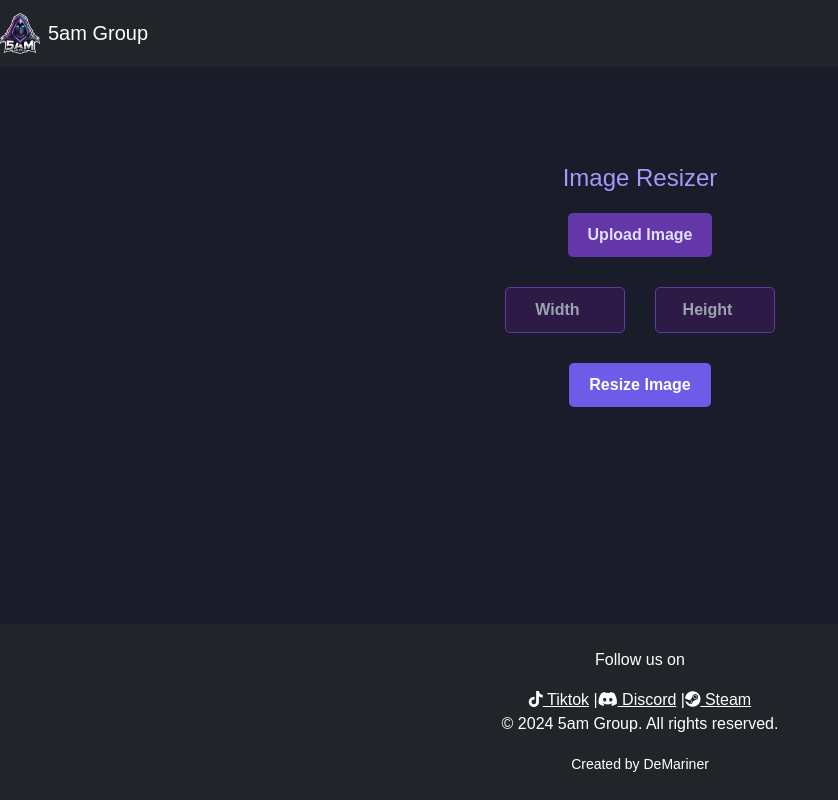
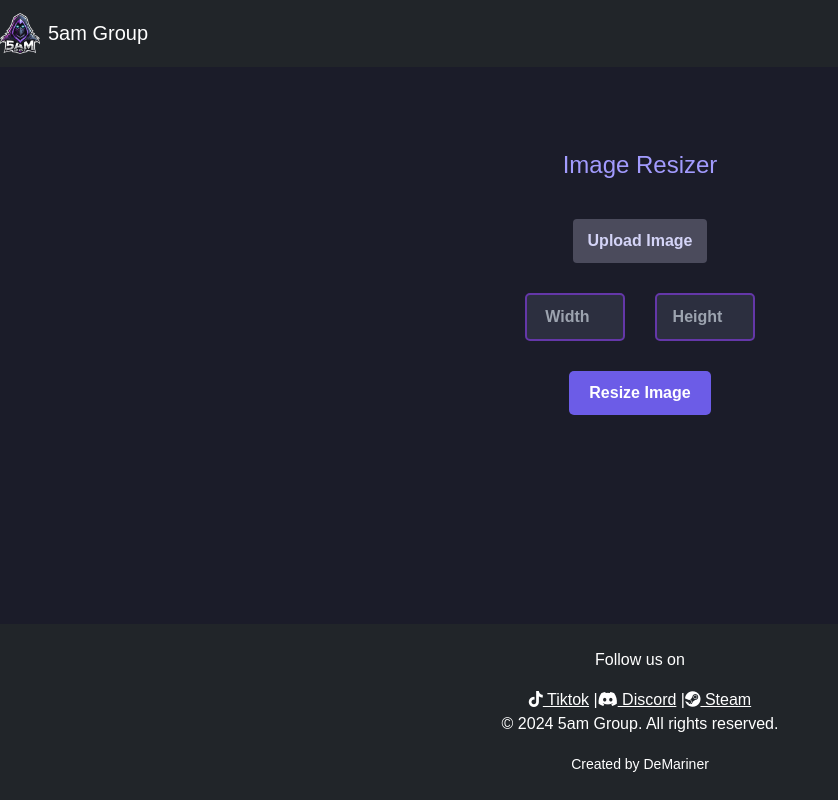
Before and after one commit to fiveamgroup/fiveamgroup.github.io, a React (Create React App) app: page /resizer in a window 1280 px wide. Shown: the whole page, without its empty margins (0-838 px from the left). Built offline with nearby package versions, Linux system fonts and the light colour scheme.

Commit message:
Cleaned up stylesheet and added Exif viewer

```diff
--- a/package.json
+++ b/package.json
@@ -12,6 +12,7 @@
     "bootstrap": "^5.3.3",
     "browser-image-compression": "^2.0.2",
     "canvas-to-blob": "^1.0.0",
+    "exif-js": "^2.3.0",
     "react": "^18.3.1",
     "react-dom": "^18.3.1",
     "react-easy-crop": "^5.1.0",
--- a/src/App.js
+++ b/src/App.js
@@ -7,6 +7,7 @@ import Compressor from './pages/Compressor';
 import Converter from './pages/Converter';
 import ICropper from './pages/ICropper';
 import Homepage from './components/Homepage';
+import ExifViewer from './pages/ExifViewer';
 
 function App() {
   return (
@@ -18,6 +19,7 @@ function App() {
         <Route path="/compressor" element={<Compressor />} />
         <Route path="/converter" element={<Converter />} />
         <Route path="/icropper" element={<ICropper />} />
+        <Route path="/exifviewer" element={<ExifViewer />} />
       </Routes>
     </div>
   </Router>
--- a/src/components/MainContent.js
+++ b/src/components/MainContent.js
@@ -42,6 +42,15 @@ function MainContent() {
             </div>
           </div>
         </div>
+        <div className="col-md-4">
+          <div className="card">
+            <div className="card-body">
+              <h5 className="card-title">Image Exif Viewer</h5>
+              <p className="card-text">View image EXIF data </p>
+              <Link to="/exifviewer" className="btn btn-primary">Go to Exif Viewer</Link>
+            </div>
+          </div>
+        </div>
       </div>
     </div>
   );
--- /dev/null
+++ b/src/pages/ExifViewer.js
@@ -0,0 +1,92 @@
+// ExifViewerRemover.js
+import React, { useState } from 'react';
+import EXIF from 'exif-js';
+import Header from '../components/Header';
+import Footer from '../components/Footer';
+
+function ExifViewer() {
+  const [image, setImage] = useState(null);
+  const [metadata, setMetadata] = useState(null);
+  const [cleanedImage, setCleanedImage] = useState(null);
+
+  // Function to read EXIF data
+  const handleImageUpload = (e) => {
+    const file = e.target.files[0];
+    if (file) {
+      setImage(URL.createObjectURL(file));
+      EXIF.getData(file, function () {
+        const allMetadata = EXIF.getAllTags(this);
+        setMetadata(allMetadata);
+      });
+    }
+  };
+
+  // Function to remove EXIF data
+  const removeExifData = () => {
+    if (!image) return;
+
+    const img = new Image();
+    img.src = image;
+    img.onload = () => {
+      const canvas = document.createElement('canvas');
+      canvas.width = img.width;
+      canvas.height = img.height;
+      const ctx = canvas.getContext('2d');
+      ctx.drawImage(img, 0, 0);
+
+      // Convert canvas to a new image URL without EXIF metadata
+      const cleanedURL = canvas.toDataURL('image/jpeg');
+      setCleanedImage(cleanedURL);
+    };
+  };
+
+  return (
+    <div className="exif-viewer-remover-page">
+      <Header />
+      <div className="content-container">
+        <h2>Image EXIF Metadata Viewer and Remover</h2>
+
+        {/* Image Upload Section */}
+        <label htmlFor="file-upload" className="file-label">Upload Image</label>
+        <input
+          id="file-upload"
+          type="file"
+          accept="image/*"
+          onChange={handleImageUpload}
+        />
+
+        {/* Image Preview and Metadata */}
+        {image && (
+          <>
+            <img src={image} alt="Preview" className="preview-image" />
+            <h3>EXIF Metadata:</h3>
+            <pre className="metadata-display">
+              {metadata ? JSON.stringify(metadata, null, 2) : "No EXIF metadata found."}
+            </pre>
+          </>
+        )}
+
+        {/* Remove EXIF Data */}
+        {image && (
+          <button className="action-button" onClick={removeExifData}>
+            Remove EXIF Metadata
+          </button>
+        )}
+
+        {/* Display Cleaned Image */}
+        {cleanedImage && (
+          <>
+            <h3>Cleaned Image:</h3>
+            <img src={cleanedImage} alt="Cleaned" className="preview-image" />
+            <a href={cleanedImage} download="cleaned-image.jpg" className="download-button">
+              Download Cleaned Image
+            </a>
+          </>
+        )}
+      </div>
+      <Footer />
+    </div>
+  );
+}
+
+export default ExifViewer
--- a/src/styles.css
+++ b/src/styles.css
@@ -40,6 +40,7 @@ body {
     color: #E5E5E5;
     border: none;
     transition: transform 0.2s ease-in-out;
+    margin-bottom: 10px;
 }
 
 .card:hover {
@@ -111,7 +112,7 @@ border-radius: 4px;
 .download-btn:hover {
     background-color: #644bb1;
 }
-/* App.css */
+
 .tool-page {
     display: flex;
     flex-direction: column;
@@ -162,20 +163,12 @@ margin-top: 20px;
     background-color: #a77dff;
 }
 
-.preview-image {
-max-width: 80%;
-margin-top: 20px;
-border: 2px solid #6437a8;
-border-radius: 5px;
-}
-
 .download-button {
     display: inline-block;
     margin-top: 15px;
     text-decoration: none;
     padding: 10px 15px;
 }
-/* App.css */
 
 /* Style the dropdown to fit the dark, purple-themed look */
 .format-select {
@@ -219,7 +212,7 @@ border-color: #a77dff;
 .format-select:focus {
     box-shadow: 0 0 5px 2px rgba(100, 55, 168, 0.5);
 }
-/* Style the file input button */
+
 input[type="file"] {
     display: none;
 }
@@ -258,24 +251,6 @@ outline: none;
 .dimension-input:focus {
     box-shadow: 0 0 5px 2px rgba(100, 55, 168, 0.5);
 }
-
-.file-label {
-    display: inline-block;
-    background-color: #6437a8;
-    color: #e0e0ff;
-    padding: 10px 20px;
-    border-radius: 5px;
-    cursor: pointer;
-    font-weight: bold;
-    transition: background-color 0.3s ease;
-  }
-
-  .file-label:hover {
-    background-color: #a77dff;
-  }
-  /* Style for image preview container */
-
-
 .preview-image {
     max-width: 100%;
     height: auto;
@@ -290,17 +265,6 @@ box-shadow: 0 0 5px 2px rgba(100, 55, 168, 0.5);
     gap: 10px; /* Space between the inputs */
     margin-top: 20px;
     flex-wrap: nowrap; /* Prevents wrapping of input boxes */
-  }
-
-  .dimension-input {
-    background-color: #2e1a47; /* Dark background */
-    color: #fff; /* White text */
-    border: 1px solid #6437a8; /* Purple border */
-    border-radius: 5px;
-    padding: 10px;
-    width: 120px;
-    font-size: 16px;
-    max-width: 100%; /* Prevents input from becoming too wide */
 }
 
 /* Dropdown for output format */
@@ -343,11 +307,40 @@ box-shadow: 0 0 5px 2px rgba(100, 55, 168, 0.5);
     margin-top: 20px;
 }
 
-  button, .download-button {
-    background-color: #6437a8;
-    color: #fff;
+
+/* ExifViewerRemover.css */
+
+.exif-viewer-remover-page {
+    display: flex;
+    flex-direction: column;
+    align-items: center;
+    padding: 20px;
+    background-color: #1a1a2e;
+    color: #d4d4f7;
+    min-height: 100vh;
+  }
+
+  h2, h3 {
+    color: #a29bfe;
+    margin-bottom: 20px;
+  }
+
+  .file-label {
+    margin-top: 20px;
+    padding: 10px 15px;
+    background-color: #4b4b5c;
+    color: #d4d4f7;
+    border: none;
+    border-radius: 4px;
+    cursor: pointer;
+  }
+
+  .metadata-display {
+    margin-top: 20px;
+    background-color: #2a2a3b;
     padding: 10px;
     border-radius: 5px;
-    cursor: pointer;
-    margin: 5px;
+    color: #e1e1e1;
+    max-width: 400px;
+    overflow: auto;
   }
```
Also changed, not shown: 1 other file (tests, documents, lock files or other folders). Lines whose indentation alone changed are shown as unchanged.
